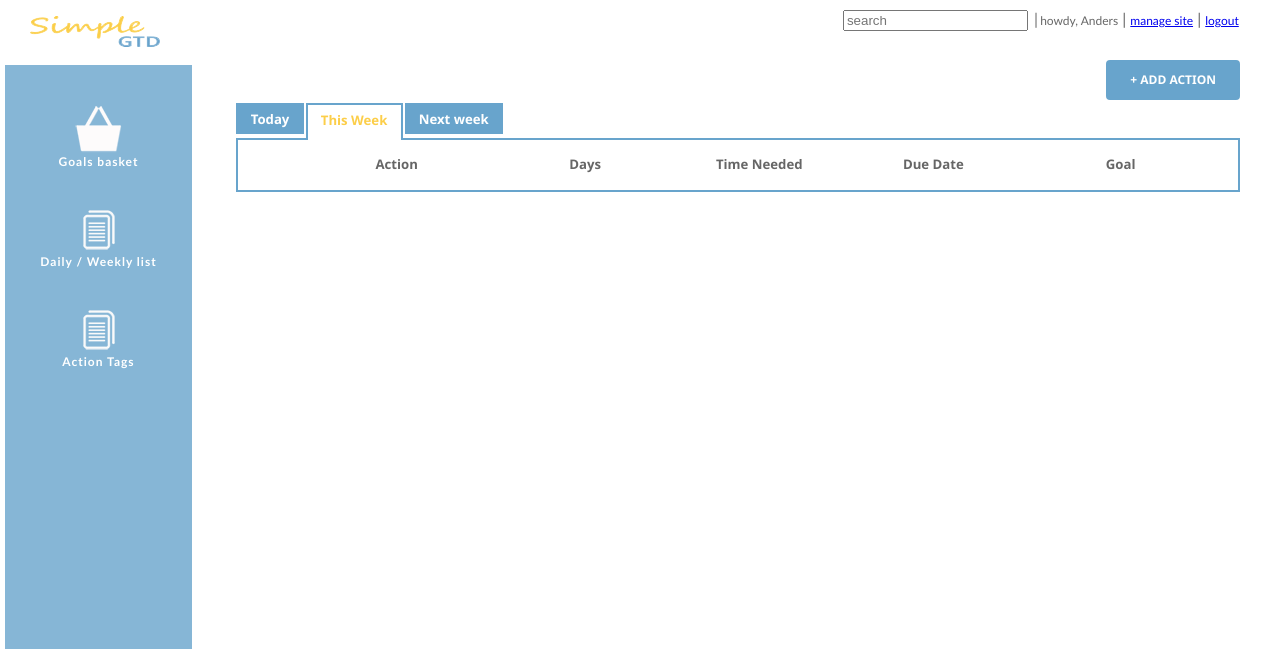
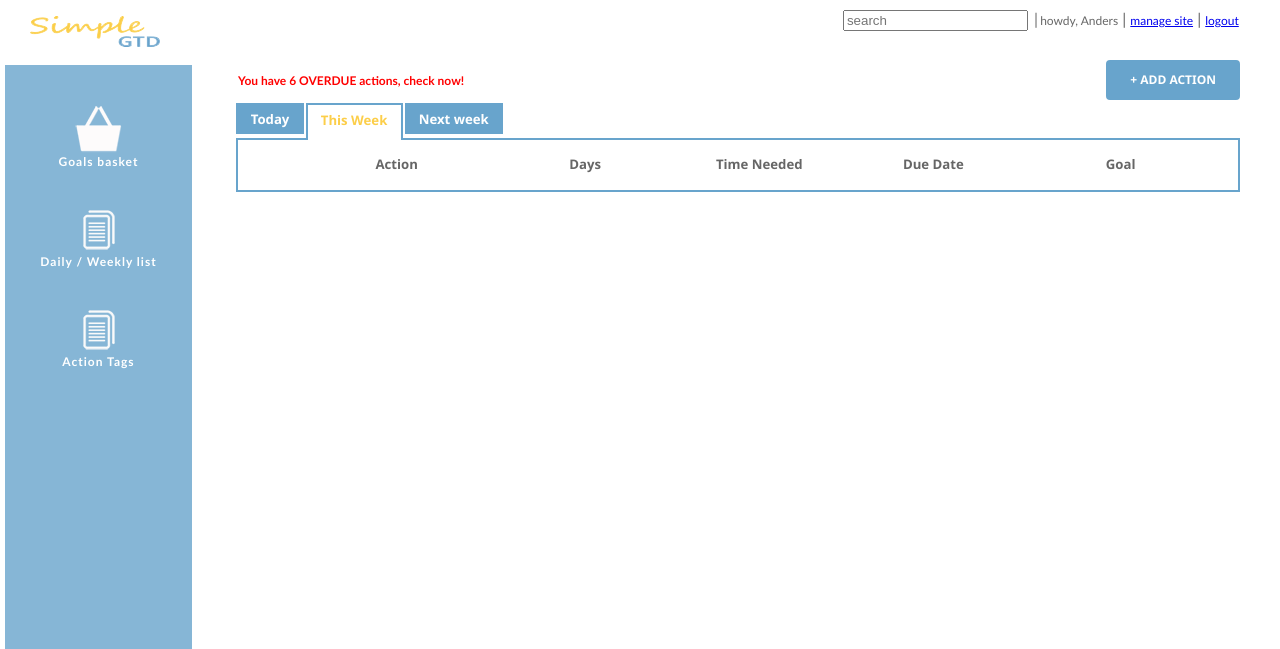
Before and after one commit to ariannaguo/SimpleGTD, a Django app: page / in a window 1280 px wide. Shown: the top 649 px of the page. Run offline with Django 3.2, Linux system fonts and the light colour scheme; a user stored in the database is signed in; data comes from the database, SQL or seed files in the repository; both versions use the stored data as it was after the commit; lists and menus that the app fills with data are empty; parts of the project's set-up code (start-up, migrations or seed data) failed here and were passed over.

Commit message:
Action list overdue

```diff
--- a/source/static/css/gtd.css
+++ b/source/static/css/gtd.css
@@ -361,6 +361,16 @@ button.add{
     font-weight: 600;
 
 }
+a#overdue{
+    color:red;
+    font-weight: 600;
+    text-decoration: none;
+    position: relative;
+    left:12px;
+    top:25px;
+    cursor:pointer ;
+
+}
 .action_list {
     border-spacing: 0;
     border-collapse: collapse;
--- a/source/templates/simgtd/action_list.html
+++ b/source/templates/simgtd/action_list.html
@@ -413,6 +413,7 @@
     </div>
 
     <button id="create_action" class="button add">+ ADD ACTION</button>
+    <a id="overdue">You have 6 OVERDUE actions, check now!</a>
 
     <div id="actions">
 
```
Also changed, not shown: source/gtd.db, 7 other files.
